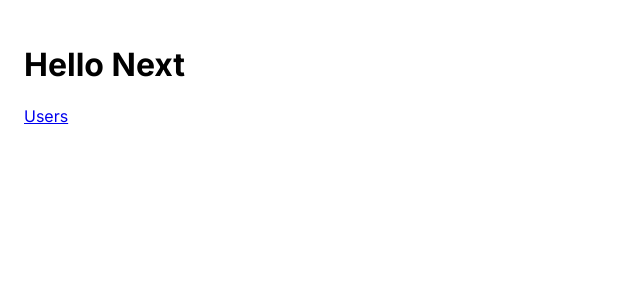
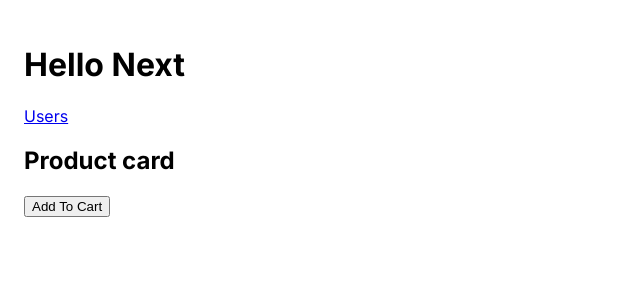
Before and after one commit to Udayanga-Deeshan/NextJS-Journey, a Next.js app: page / in a window 1280 px wide. Shown: the top 300 px of the page, without its empty margins (0-640 px from the left). Built offline with nearby package versions, Linux system fonts and the light colour scheme.

Commit message:
server side components & client side components

```diff
--- /dev/null
+++ b/app/components/AddToCart.tsx
@@ -0,0 +1,13 @@
+'use client';
+import React from "react";
+
+const AddToCart = () => {
+  return (
+    <div>
+      <button onClick={()=>{console.log("button clicked");
+      }}>Add To Cart</button>
+    </div>
+  );
+};
+
+export default AddToCart;
--- /dev/null
+++ b/app/components/ProductCard.tsx
@@ -0,0 +1,16 @@
+
+import { log } from 'console'
+import React from 'react'
+import AddToCart from './AddToCart'
+
+
+const ProductCard = () => {
+  return (
+    <div>
+       <h2>Product card</h2>
+       <AddToCart/>
+    </div>
+  )
+}
+
+export default ProductCard
--- a/app/page.tsx
+++ b/app/page.tsx
@@ -1,11 +1,13 @@
 import Image from 'next/image'
 import Link from 'next/link'
+import ProductCard from './components/ProductCard'
 
 export default function Home() {
   return (
     <main>
       <h1>Hello Next</h1>
       <Link href="users">Users</Link>
+      <ProductCard/>
     </main>
   )
 }
```
